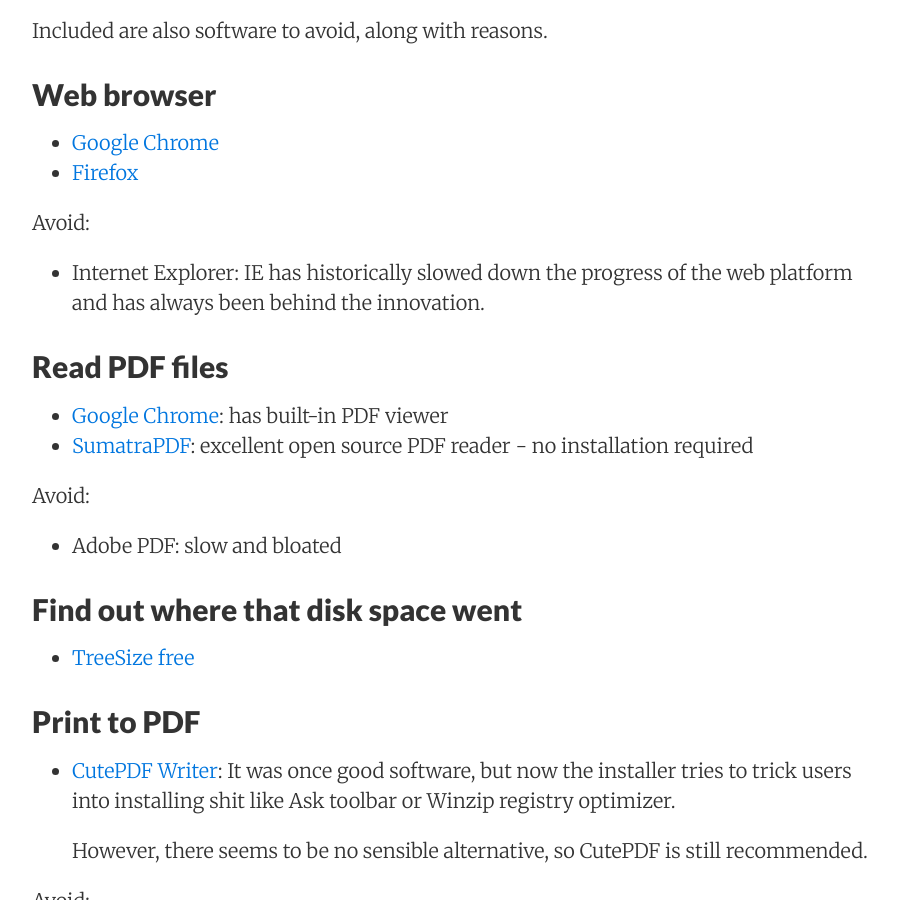
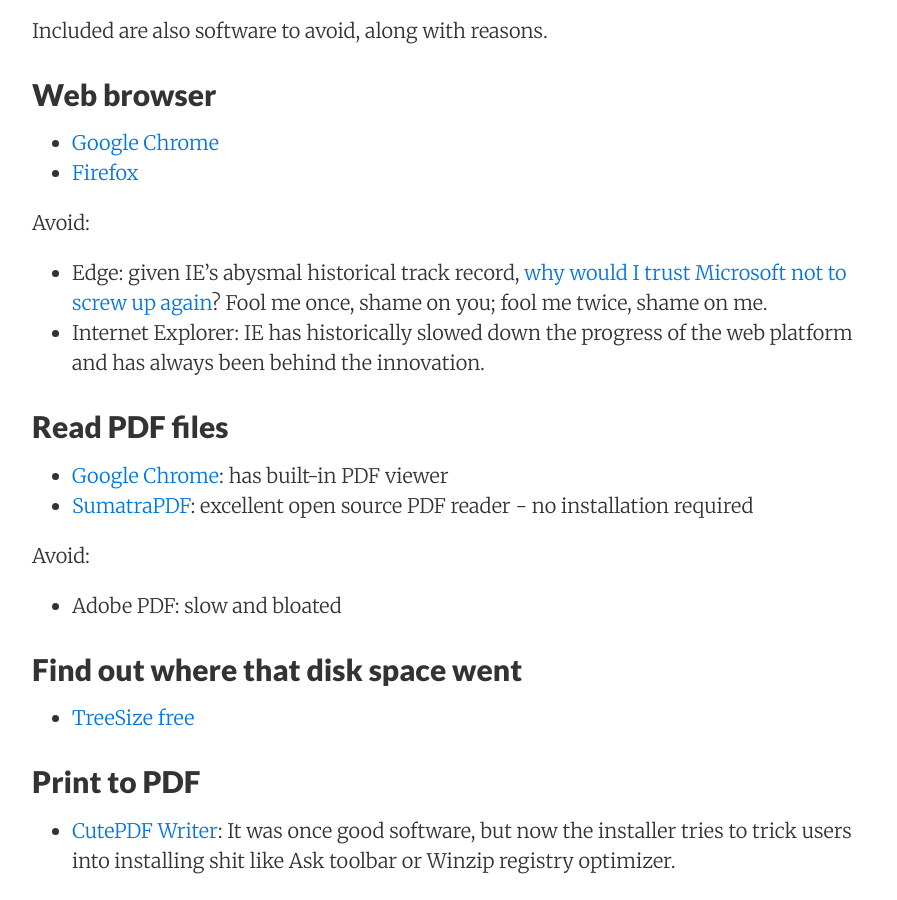
Before and after one commit to joonas-fi/joonas.fi, a Jekyll site: the page built from blog/_posts/2015/2015-08-23-software-that-does-not-suck.md, in a window 1280 px wide and 900 px high, scrolled down 494 px. Shown: the whole window, without its empty margins (188-1085 px from the left). Built offline with Jekyll 4.4.1, drawn with Linux system fonts in a browser that asks for light colours; nearby versions of some CDN libraries; comment, search, counter and statistics services are not loaded.

Commit message:
Update a reason to avoid Edge

```diff
--- a/blog/_posts/2015/2015-08-23-software-that-does-not-suck.md
+++ b/blog/_posts/2015/2015-08-23-software-that-does-not-suck.md
@@ -17,6 +17,9 @@
 
 Avoid:
 
+- Edge: given IE's abysmal historical track record,
+  [why would I trust Microsoft not to screw up again](https://joonas.fi/2016/06/23/microsoft-you-make-miserable-software/)?
+  Fool me once, shame on you; fool me twice, shame on me.
 - Internet Explorer: IE has historically slowed down the progress of the web platform and has always been behind the innovation.
 
 Read PDF files
```
